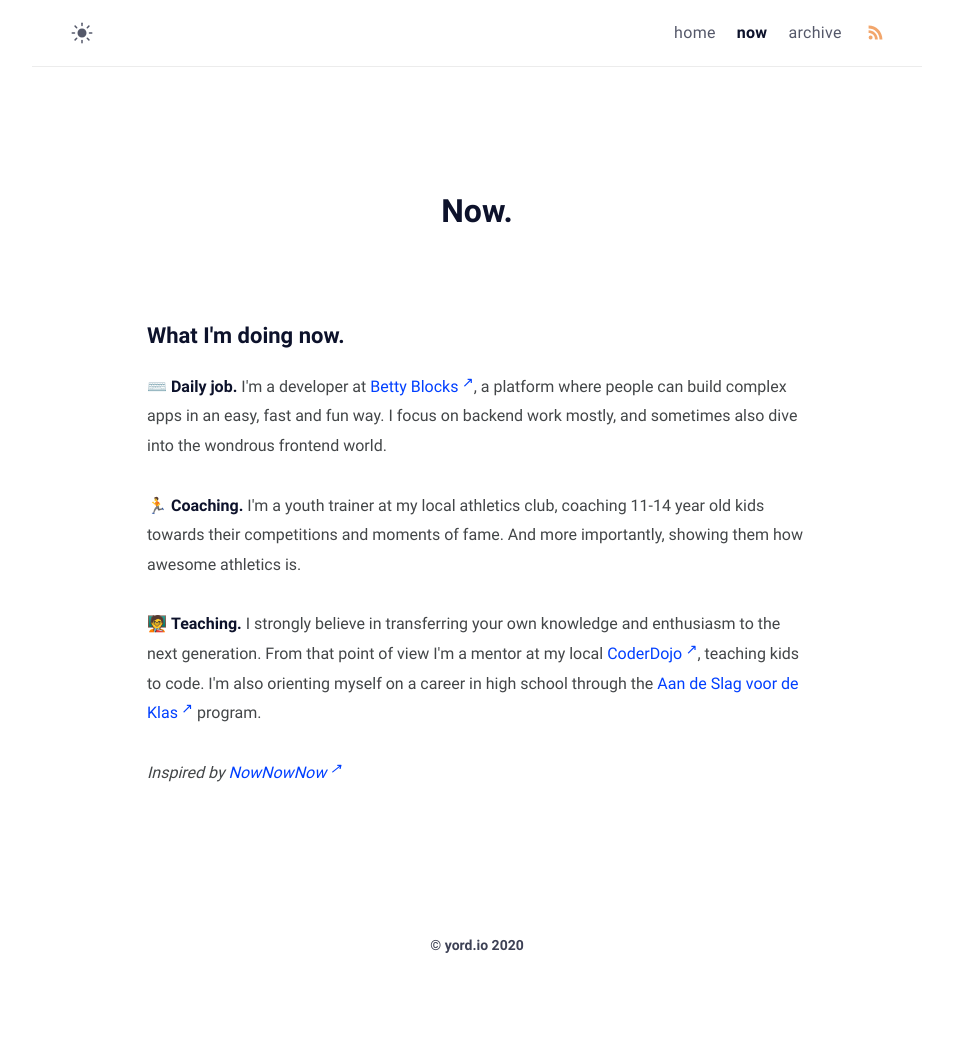
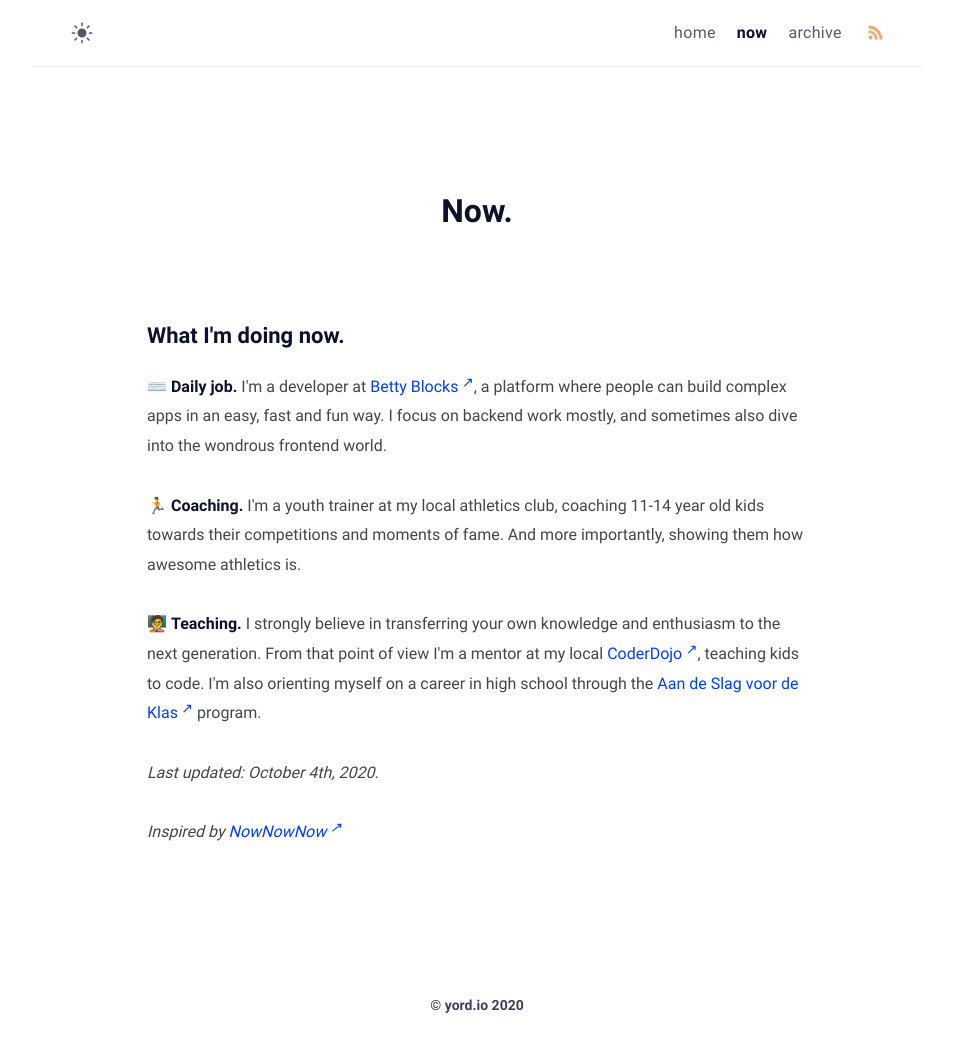
Before and after one commit to heymichal/heymichal.github.io, a Jekyll site: the page built from now.html, in a window 1280 px wide. Shown: the whole page, without its empty margins (163-1116 px from the left). Built offline with Jekyll 4.4.1, drawn with Linux system fonts in a browser that asks for light colours; before the commit the page ends 992 px from its top, so only the background shows below that.

Commit message:
Add last updated for 'now' page

```diff
--- a/now.html
+++ b/now.html
@@ -23,4 +23,7 @@ comments: false
   the <a href="https://www.uva.nl/programmas/lerarenopleiding/aan-de-slag-voor-de-klas/aan-de-slag-voor-de-klas.html"
     target="_blank">Aan de Slag voor de Klas</a> program.</p>
 
+<p><em>Last updated: October 4th, 2020.</em></p>
+
+
 <p><em>Inspired by <a href="https://nownownow.com/" target="_blank">NowNowNow</a></em></p>
```
